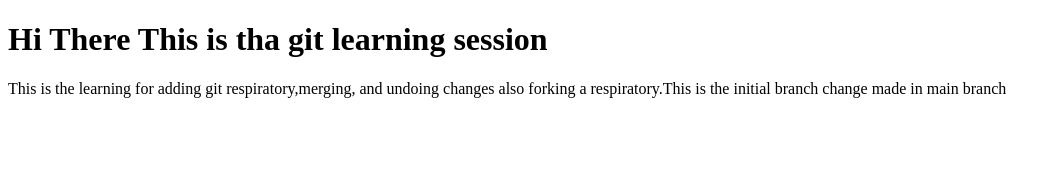
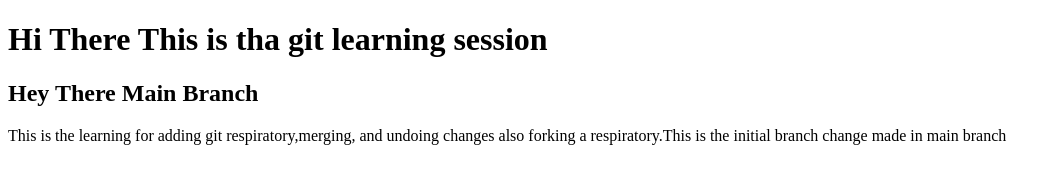
Before and after one commit to seemashettar13/last-demo, a plain HTML site: page gitfloder/index.html in a window 1280 px wide. Shown: the whole page, without its empty margins (0-1061 px from the left). Drawn offline with Linux system fonts and the light colour scheme.

Commit message:
added heading 2 in main branch

```diff
--- a/gitfloder/index.html
+++ b/gitfloder/index.html
@@ -7,6 +7,7 @@
 </head>
 <body>
     <h1>Hi There This is tha git learning session</h1>
+    <h2>Hey There Main Branch</h2>
     <p>This is the learning for adding git respiratory,merging, and undoing changes also forking a respiratory.This is the initial branch change made in main branch</p>
 </body>
 </html>
```
